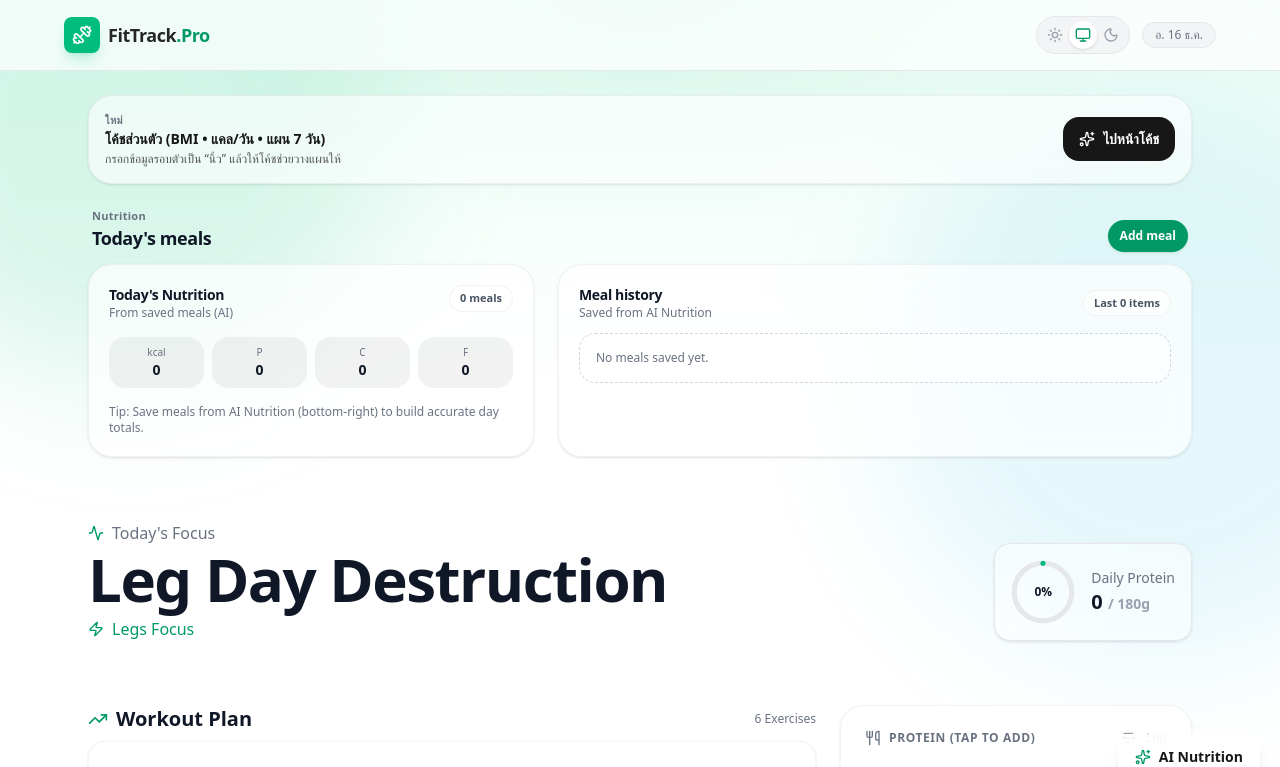
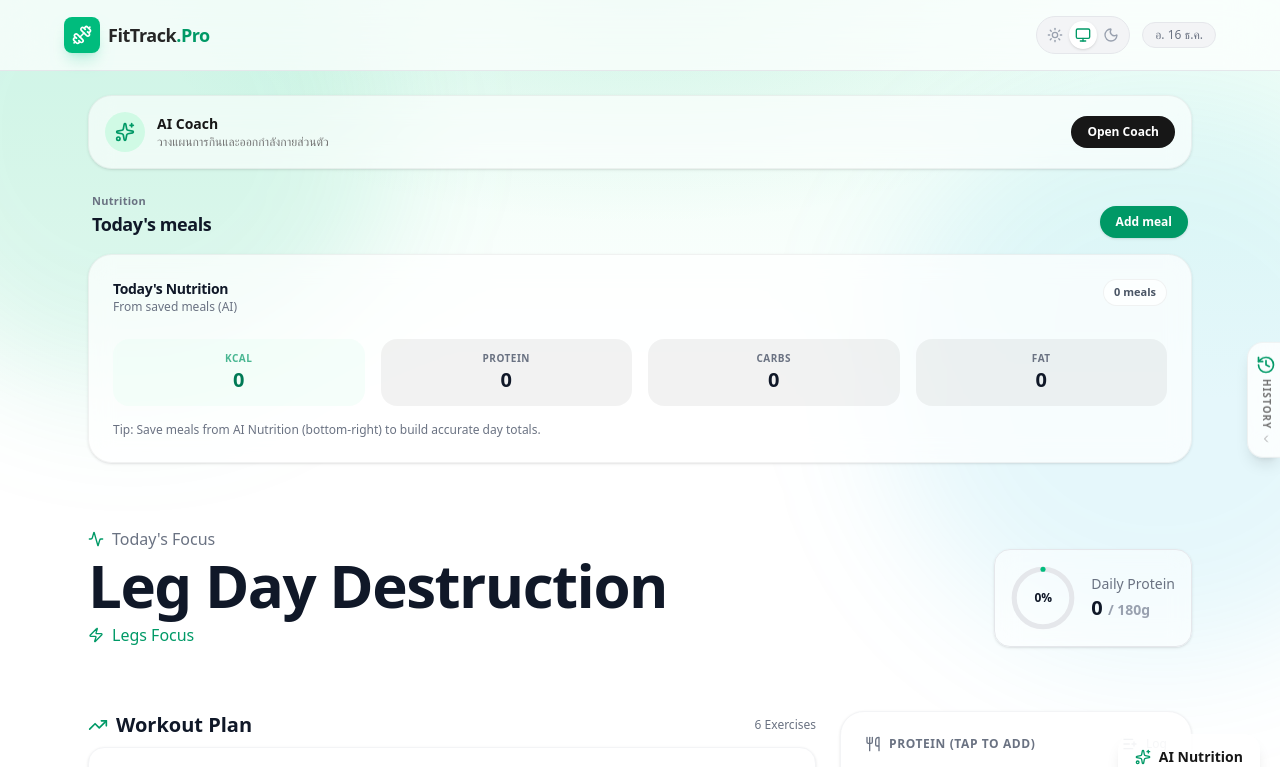
Before and after one commit to NonLuong/my-fitness, a Next.js app: page / in a window 1280 px wide. Shown: the top 767 px of the page. Built offline with nearby package versions, Linux system fonts and the light colour scheme.

Commit message:
Update UI

```diff
--- a/src/app/_components/sections/NutritionSection.tsx
+++ b/src/app/_components/sections/NutritionSection.tsx
@@ -1,11 +1,12 @@
 'use client';
 
-import React from 'react';
-import { motion } from 'framer-motion';
+import React, { useState } from 'react';
+import { motion, AnimatePresence } from 'framer-motion';
+import { History, X, ChevronLeft, Utensils } from 'lucide-react';
 
 import { fadeUp, springy, staggerContainer } from '../utils/motion';
 
-import type { MealEntry, MealItem } from '../types/nutrition';
+import type { MealEntry } from '../types/nutrition';
 
 export function NutritionSection(props: {
   mobileVisible: boolean;
@@ -30,12 +31,15 @@ export function NutritionSection(props: {
     onRequestDeleteMeal,
   } = props;
 
+  const [historyOpen, setHistoryOpen] = useState(false);
+
   return (
+    <>
       <motion.section
         variants={staggerContainer}
         initial={prefersReducedMotion ? false : 'hidden'}
         animate={prefersReducedMotion ? false : 'show'}
-      className={`space-y-3 ${mobileVisible ? '' : 'hidden md:block'}`}
+        className={`relative space-y-4 ${mobileVisible ? '' : 'hidden md:block'}`}
       >
         <div className="flex items-end justify-between gap-3 px-1">
           <div>
@@ -44,17 +48,17 @@ export function NutritionSection(props: {
           </div>
           <button
             onClick={onOpenAi}
-          className="rounded-2xl bg-emerald-600 px-3 py-2 text-xs font-bold text-white shadow-sm hover:bg-emerald-500"
+            className="rounded-2xl bg-emerald-600 px-4 py-2 text-xs font-bold text-white shadow-sm hover:bg-emerald-500 transition-colors"
           >
             Add meal
           </button>
         </div>
 
-      <div className="grid grid-cols-1 md:grid-cols-12 gap-4 md:gap-6">
+        {/* Summary Card - Now Full Width / Centered style */}
         <motion.div
           variants={fadeUp}
           transition={springy(prefersReducedMotion)}
-          className="md:col-span-5 rounded-3xl border border-black/5 bg-white/70 p-5 shadow-sm backdrop-blur-md transition will-change-transform hover:-translate-y-0.5 hover:shadow-md dark:border-white/10 dark:bg-neutral-900/40"
+          className="rounded-3xl border border-black/5 bg-white/70 p-6 shadow-sm backdrop-blur-md transition will-change-transform hover:shadow-md dark:border-white/10 dark:bg-neutral-900/40"
         >
           <div className="flex items-start justify-between gap-3">
             <div>
@@ -66,22 +70,22 @@ export function NutritionSection(props: {
             </div>
           </div>
 
-          <div className="mt-4 grid grid-cols-4 gap-2 text-center">
-            <div className="rounded-2xl bg-black/5 px-2 py-2 dark:bg-white/5">
-              <div className="text-[10px] text-gray-500 dark:text-neutral-400">kcal</div>
-              <div className="text-sm font-extrabold text-gray-900 dark:text-white">{Math.round(kcalAnimated)}</div>
+          <div className="mt-6 grid grid-cols-4 gap-4 text-center">
+            <div className="rounded-2xl bg-emerald-50/50 px-2 py-3 dark:bg-emerald-900/10">
+              <div className="text-[10px] font-bold uppercase tracking-wider text-emerald-600/70 dark:text-emerald-400/70">kcal</div>
+              <div className="text-xl font-black text-emerald-700 dark:text-emerald-400">{Math.round(kcalAnimated)}</div>
             </div>
-            <div className="rounded-2xl bg-black/5 px-2 py-2 dark:bg-white/5">
-              <div className="text-[10px] text-gray-500 dark:text-neutral-400">P</div>
-              <div className="text-sm font-extrabold text-gray-900 dark:text-white">{Math.round(pAnimated)}</div>
+            <div className="rounded-2xl bg-black/5 px-2 py-3 dark:bg-white/5">
+              <div className="text-[10px] font-bold uppercase tracking-wider text-gray-500 dark:text-neutral-400">Protein</div>
+              <div className="text-xl font-black text-gray-900 dark:text-white">{Math.round(pAnimated)}</div>
             </div>
-            <div className="rounded-2xl bg-black/5 px-2 py-2 dark:bg-white/5">
-              <div className="text-[10px] text-gray-500 dark:text-neutral-400">C</div>
-              <div className="text-sm font-extrabold text-gray-900 dark:text-white">{Math.round(cAnimated)}</div>
+            <div className="rounded-2xl bg-black/5 px-2 py-3 dark:bg-white/5">
+              <div className="text-[10px] font-bold uppercase tracking-wider text-gray-500 dark:text-neutral-400">Carbs</div>
+              <div className="text-xl font-black text-gray-900 dark:text-white">{Math.round(cAnimated)}</div>
             </div>
-            <div className="rounded-2xl bg-black/5 px-2 py-2 dark:bg-white/5">
-              <div className="text-[10px] text-gray-500 dark:text-neutral-400">F</div>
-              <div className="text-sm font-extrabold text-gray-900 dark:text-white">{Math.round(fAnimated)}</div>
+            <div className="rounded-2xl bg-black/5 px-2 py-3 dark:bg-white/5">
+              <div className="text-[10px] font-bold uppercase tracking-wider text-gray-500 dark:text-neutral-400">Fat</div>
+              <div className="text-xl font-black text-gray-900 dark:text-white">{Math.round(fAnimated)}</div>
             </div>
           </div>
 
@@ -89,82 +93,145 @@ export function NutritionSection(props: {
             Tip: Save meals from AI Nutrition (bottom-right) to build accurate day totals.
           </div>
         </motion.div>
+      </motion.section>
 
+      {/* Floating Trigger Button (Right Edge) */}
+      <button
+        onClick={() => setHistoryOpen(true)}
+        className={`fixed right-0 top-1/2 z-30 flex -translate-y-1/2 flex-col items-center gap-1 rounded-l-2xl border-y border-l border-black/5 bg-white/80 py-3 pl-2 pr-1 shadow-lg backdrop-blur-xl transition-transform hover:bg-white hover:pr-2 active:scale-95 dark:border-white/10 dark:bg-neutral-900/80 dark:hover:bg-neutral-900 ${
+          historyOpen ? 'translate-x-full' : 'translate-x-0'
+        } ${mobileVisible ? '' : 'hidden md:flex'}`}
+      >
+        <History className="h-5 w-5 text-emerald-600 dark:text-emerald-400" />
+        <span className="vertical-rl text-[10px] font-bold uppercase tracking-widest text-neutral-500 dark:text-neutral-400" style={{ writingMode: 'vertical-rl' }}>
+          History
+        </span>
+        <ChevronLeft className="h-3 w-3 text-neutral-400" />
+      </button>
+
+      {/* Slide-over Drawer */}
+      <AnimatePresence>
+        {historyOpen && (
+          <>
+            {/* Backdrop */}
             <motion.div
-          variants={fadeUp}
-          transition={springy(prefersReducedMotion)}
-          className="md:col-span-7 rounded-3xl border border-black/5 bg-white/70 p-5 shadow-sm backdrop-blur-md transition will-change-transform hover:-translate-y-0.5 hover:shadow-md dark:border-white/10 dark:bg-neutral-900/40"
+              initial={{ opacity: 0 }}
+              animate={{ opacity: 1 }}
+              exit={{ opacity: 0 }}
+              onClick={() => setHistoryOpen(false)}
+              className="fixed inset-0 z-40 bg-black/20 backdrop-blur-[2px] dark:bg-black/60"
+            />
+
+            {/* Drawer Panel */}
+            <motion.div
+              initial={{ x: '100%' }}
+              animate={{ x: 0 }}
+              exit={{ x: '100%' }}
+              transition={{ type: 'spring', damping: 25, stiffness: 200 }}
+              className="fixed inset-y-0 right-0 z-50 w-full max-w-md border-l border-white/20 bg-white/90 shadow-2xl backdrop-blur-2xl dark:border-white/10 dark:bg-neutral-950/90"
             >
-          <div className="flex items-center justify-between gap-3">
+              <div className="flex h-full flex-col">
+                {/* Drawer Header */}
+                <div className="flex items-center justify-between border-b border-black/5 px-6 py-5 dark:border-white/5">
+                  <div className="flex items-center gap-3">
+                    <div className="flex h-10 w-10 items-center justify-center rounded-full bg-emerald-100 text-emerald-600 dark:bg-emerald-900/30 dark:text-emerald-400">
+                      <Utensils className="h-5 w-5" />
+                    </div>
                     <div>
-              <div className="text-sm font-extrabold tracking-tight text-gray-900 dark:text-white">Meal history</div>
-              <div className="text-xs text-gray-500 dark:text-neutral-400">Saved from AI Nutrition</div>
+                      <h2 className="text-lg font-extrabold text-neutral-900 dark:text-white">Meal History</h2>
+                      <p className="text-xs font-medium text-neutral-500 dark:text-neutral-400">Today&apos;s timeline</p>
                     </div>
-            <div className="inline-flex items-center rounded-full border border-black/5 bg-white/70 px-2.5 py-1 text-[11px] font-semibold text-gray-600 dark:border-white/10 dark:bg-white/5 dark:text-neutral-300">
-              Last {Math.min(meals.length, 8)} items
+                  </div>
+                  <button
+                    onClick={() => setHistoryOpen(false)}
+                    className="rounded-full p-2 text-neutral-400 transition hover:bg-black/5 hover:text-neutral-600 dark:hover:bg-white/10 dark:hover:text-neutral-200"
+                  >
+                    <X className="h-6 w-6" />
+                  </button>
+                </div>
+
+                {/* Drawer Content (Scrollable) */}
+                <div className="flex-1 overflow-y-auto p-6">
+                  {meals.length === 0 ? (
+                    <div className="flex flex-col items-center justify-center py-12 text-center">
+                      <div className="mb-4 rounded-full bg-neutral-100 p-4 dark:bg-neutral-900">
+                        <Utensils className="h-8 w-8 text-neutral-300 dark:text-neutral-600" />
+                      </div>
+                      <p className="text-sm font-medium text-neutral-500 dark:text-neutral-400">No meals recorded today.</p>
+                      <button onClick={() => { setHistoryOpen(false); onOpenAi(); }} className="mt-4 text-xs font-bold text-emerald-600 hover:underline dark:text-emerald-400">
+                        Add your first meal
+                      </button>
+                    </div>
+                  ) : (
+                    <div className="space-y-4">
+                      {meals.map((m, i) => {
+                        const kcal = m.items.reduce((s, it) => s + (it.caloriesKcal ?? 0), 0);
+                        const p = m.items.reduce((s, it) => s + (it.proteinG ?? 0), 0);
+
+                        return (
+                          <motion.div
+                            initial={{ opacity: 0, y: 10 }}
+                            animate={{ opacity: 1, y: 0 }}
+                            transition={{ delay: i * 0.05 }}
+                            key={m.id}
+                            className="group relative overflow-hidden rounded-3xl border border-black/5 bg-white/50 p-4 transition hover:bg-white hover:shadow-md dark:border-white/5 dark:bg-neutral-900/50 dark:hover:bg-neutral-900"
+                          >
+                            <div className="flex items-start justify-between gap-3">
+                              <div className="min-w-0 flex-1">
+                                <div className="flex items-center gap-2">
+                                  <span className="rounded-md bg-neutral-100 px-1.5 py-0.5 text-[10px] font-bold uppercase tracking-wider text-neutral-600 dark:bg-neutral-800 dark:text-neutral-400">
+                                    {m.mealType}
+                                  </span>
+                                  <span className="text-[11px] text-neutral-400">
+                                    {new Date(m.ts).toLocaleTimeString('th-TH', { hour: '2-digit', minute: '2-digit' })}
+                                  </span>
+                                </div>
+                                <div className="mt-1.5 space-y-1">
+                                  {m.items.map((it, idx) => (
+                                    <div key={idx} className="text-sm font-bold text-neutral-800 dark:text-neutral-200">
+                                      {it.itemName}
+                                    </div>
+                                  ))}
                                 </div>
                               </div>
 
-          {meals.length === 0 ? (
-            <div className="mt-3 rounded-2xl border border-dashed border-gray-300 bg-white/50 p-4 text-xs text-gray-500 dark:border-white/10 dark:bg-white/5 dark:text-neutral-400">
-              No meals saved yet.
+                              <div className="text-right">
+                                <div className="text-lg font-black text-emerald-600 dark:text-emerald-400">
+                                  {Math.round(kcal)} <span className="text-[10px] font-bold text-emerald-600/50 dark:text-emerald-400/50">kcal</span>
                                 </div>
-          ) : (
-            <div className="mt-3 space-y-3">
-              {meals.slice(0, 8).map((m) => {
-                const kcal = m.items.reduce((s: number, it: MealItem) => s + (it.caloriesKcal ?? 0), 0);
-                const p = m.items.reduce((s: number, it: MealItem) => s + (it.proteinG ?? 0), 0);
-                const c = m.items.reduce((s: number, it: MealItem) => s + (it.carbsG ?? 0), 0);
-                const f = m.items.reduce((s: number, it: MealItem) => s + (it.fatG ?? 0), 0);
-
-                return (
-                  <div
-                    key={m.id}
-                    className="group rounded-3xl border border-black/5 bg-white/65 p-4 shadow-sm transition hover:bg-white/80 dark:border-white/10 dark:bg-neutral-950/25 dark:hover:bg-neutral-950/35"
-                  >
-                    <div className="flex items-start justify-between gap-3">
-                      <div>
-                        <div className="text-xs font-extrabold tracking-tight text-gray-900 dark:text-white">
-                          {m.mealType.toUpperCase()} •{' '}
-                          {new Date(m.ts).toLocaleTimeString('th-TH', { hour: '2-digit', minute: '2-digit' })}
-                        </div>
-                        <div className="mt-1 text-[11px] text-gray-500 dark:text-neutral-400 line-clamp-2">
-                          {m.items.map((it: MealItem) => it.itemName).join(' + ')}
-                        </div>
-                      </div>
-                      <button
-                        onClick={() => onRequestDeleteMeal(m.id)}
-                        className="rounded-2xl px-3 py-2 text-xs font-semibold text-rose-700 hover:bg-rose-50 dark:text-rose-300 dark:hover:bg-rose-950/30"
-                      >
-                        Delete
-                      </button>
-                    </div>
-
-                    <div className="mt-3 grid grid-cols-4 gap-2 text-center">
-                      <div className="rounded-2xl bg-black/5 px-2 py-2 dark:bg-white/5">
-                        <div className="text-[10px] text-gray-500 dark:text-neutral-400">kcal</div>
-                        <div className="text-sm font-extrabold">{Math.round(kcal)}</div>
-                      </div>
-                      <div className="rounded-2xl bg-black/5 px-2 py-2 dark:bg-white/5">
-                        <div className="text-[10px] text-gray-500 dark:text-neutral-400">P</div>
-                        <div className="text-sm font-extrabold">{Math.round(p)}</div>
-                      </div>
-                      <div className="rounded-2xl bg-black/5 px-2 py-2 dark:bg-white/5">
-                        <div className="text-[10px] text-gray-500 dark:text-neutral-400">C</div>
-                        <div className="text-sm font-extrabold">{Math.round(c)}</div>
-                      </div>
-                      <div className="rounded-2xl bg-black/5 px-2 py-2 dark:bg-white/5">
-                        <div className="text-[10px] text-gray-500 dark:text-neutral-400">F</div>
-                        <div className="text-sm font-extrabold">{Math.round(f)}</div>
+                                <div className="text-xs font-semibold text-neutral-500 dark:text-neutral-400">
+                                  {Math.round(p)}g Protein
                                 </div>
                               </div>
                             </div>
+
+                            <div className="mt-3 flex items-center justify-end border-t border-black/5 pt-3 dark:border-white/5">
+                              <button
+                                onClick={() => onRequestDeleteMeal(m.id)}
+                                className="text-[11px] font-bold text-rose-500 transition hover:text-rose-600 hover:underline dark:text-rose-400"
+                              >
+                                Delete entry
+                              </button>
+                            </div>
+                          </motion.div>
                         );
                       })}
                     </div>
                   )}
+                </div>
+
+                {/* Drawer Footer */}
+                <div className="border-t border-black/5 bg-neutral-50/50 px-6 py-4 dark:border-white/5 dark:bg-neutral-900/50">
+                   <div className="flex justify-between text-xs font-semibold text-neutral-500 dark:text-neutral-400">
+                      <span>Total Items</span>
+                      <span>{meals.length}</span>
+                   </div>
+                </div>
+              </div>
             </motion.div>
-      </div>
-    </motion.section>
+          </>
+        )}
+      </AnimatePresence>
+    </>
   );
 }
--- a/src/app/page.tsx
+++ b/src/app/page.tsx
@@ -43,6 +43,9 @@ type ProteinEvent = {
   label: string;
   grams: number;
   category: ProteinCategory;
+  calories?: number;
+  carbs?: number;
+  fat?: number;
 };
 
 type WorkoutItemState = {
@@ -380,7 +383,10 @@ function FitnessApp() {
     addProtein({
       label: `AI: ${r.itemName}`,
       grams: Math.round(grams),
-      category: 'whole_food'
+      category: 'whole_food',
+      calories: r.caloriesKcal ?? 0,
+      carbs: r.carbsG ?? 0,
+      fat: r.fatG ?? 0,
     });
   };
 
@@ -466,9 +472,9 @@ function FitnessApp() {
 
   const proteinItems = useMemo(() => (
     [
-      { label: 'Whey Scoop', grams: 25, icon: Dumbbell, desc: 'Supplement', category: 'supplement' as const },
-      { label: 'Chicken Breast', grams: 23, icon: Utensils, desc: 'Whole food', category: 'whole_food' as const },
-      { label: 'Boiled Egg', grams: 7, icon: Flame, desc: 'Snack', category: 'snack' as const },
+      { label: 'Whey Scoop', grams: 25, calories: 120, icon: Dumbbell, desc: 'Supplement', category: 'supplement' as const },
+      { label: 'Chicken Breast', grams: 23, calories: 120, icon: Utensils, desc: 'Whole food', category: 'whole_food' as const },
+      { label: 'Boiled Egg', grams: 7, calories: 75, icon: Flame, desc: 'Snack', category: 'snack' as const },
     ]
   ), []);
 
@@ -870,22 +876,23 @@ function FitnessApp() {
 
   <main className="max-w-6xl mx-auto p-4 md:p-6 space-y-6">
 
-        <div className="rounded-3xl border border-black/5 bg-white/60 p-4 shadow-sm backdrop-blur-md dark:border-white/10 dark:bg-white/5">
-          <div className="flex flex-col gap-2 sm:flex-row sm:items-center sm:justify-between">
+        <div className="flex items-center justify-between rounded-3xl border border-black/5 bg-white/60 p-4 shadow-sm backdrop-blur-md dark:border-white/10 dark:bg-white/5">
+          <div className="flex items-center gap-3">
+            <div className="grid h-10 w-10 place-items-center rounded-full bg-emerald-100 text-emerald-600 dark:bg-emerald-900/30 dark:text-emerald-400">
+              <Sparkles className="h-5 w-5" />
+            </div>
             <div>
-              <div className="text-[11px] font-semibold tracking-wide text-gray-500 dark:text-neutral-400">ใหม่</div>
-              <div className="text-sm font-extrabold text-neutral-900 dark:text-white">โค้ชส่วนตัว (BMI • แคล/วัน • แผน 7 วัน)</div>
-              <div className="mt-0.5 text-xs text-neutral-600 dark:text-neutral-300">กรอกข้อมูลรอบตัวเป็น “นิ้ว” แล้วให้โค้ชช่วยวางแผนให้</div>
+              <div className="text-sm font-extrabold text-neutral-900 dark:text-white">AI Coach</div>
+              <div className="text-xs text-neutral-500 dark:text-neutral-400">วางแผนการกินและออกกำลังกายส่วนตัว</div>
+            </div>
           </div>
 
           <a
             href="/coach"
-              className="inline-flex items-center justify-center gap-2 rounded-2xl bg-neutral-900 px-4 py-3 text-sm font-extrabold text-white transition hover:bg-neutral-800 dark:bg-white dark:text-neutral-900 dark:hover:bg-neutral-200"
+            className="rounded-2xl bg-neutral-900 px-4 py-2 text-xs font-bold text-white transition hover:bg-neutral-800 dark:bg-white dark:text-neutral-900 dark:hover:bg-neutral-200"
           >
-              <Sparkles className="h-4 w-4" />
-              ไปหน้าโค้ช
+            Open Coach
           </a>
-          </div>
         </div>
 
         <MobileTabs
@@ -1333,7 +1340,7 @@ function FitnessApp() {
                 {proteinItems.map((item, idx) => (
                   <button
                     key={idx}
-                    onClick={() => addProtein({ label: item.label, grams: item.grams, category: item.category })}
+                    onClick={() => addProtein({ label: item.label, grams: item.grams, category: item.category, calories: item.calories })}
                     className="flex items-center gap-4 p-3 rounded-xl border border-transparent transition-all group
                       bg-gray-50 hover:bg-gray-100 hover:border-emerald-200 hover:shadow-sm
                       dark:bg-neutral-800/50 dark:hover:bg-neutral-800 dark:hover:border-neutral-700"
@@ -1376,15 +1383,22 @@ function FitnessApp() {
                         <div className="space-y-2">
                           {proteinEvents.slice(0, 5).map(ev => (
                             <div key={ev.id} className="flex items-center justify-between text-sm">
-                              <div className="min-w-0">
+                              <div className="min-w-0 flex-1 pr-2">
                                 <div className="truncate text-gray-800 dark:text-neutral-200">{ev.label}</div>
-                                <div className="text-xs text-gray-500 dark:text-neutral-600">
-                                  {new Date(ev.ts).toLocaleTimeString('th-TH', { hour: '2-digit', minute: '2-digit' })}
-                                  <span className="mx-2">•</span>
-                                  {ev.category.replace('_', ' ')}
+                                <div className="flex items-center gap-2 text-xs text-gray-500 dark:text-neutral-600">
+                                  <span>{new Date(ev.ts).toLocaleTimeString('th-TH', { hour: '2-digit', minute: '2-digit' })}</span>
+                                  <span>•</span>
+                                  <span>{ev.category.replace('_', ' ')}</span>
                                 </div>
                               </div>
+                              <div className="text-right">
                                 <div className="font-bold text-emerald-600 dark:text-emerald-500">+{ev.grams}g</div>
+                                {ev.calories !== undefined && ev.calories > 0 && (
+                                  <div className="text-[10px] font-medium text-gray-400 dark:text-neutral-500">
+                                    {ev.calories} kcal
+                                  </div>
+                                )}
+                              </div>
                             </div>
                           ))}
                         </div>
```
Lines whose indentation alone changed are shown as unchanged.
